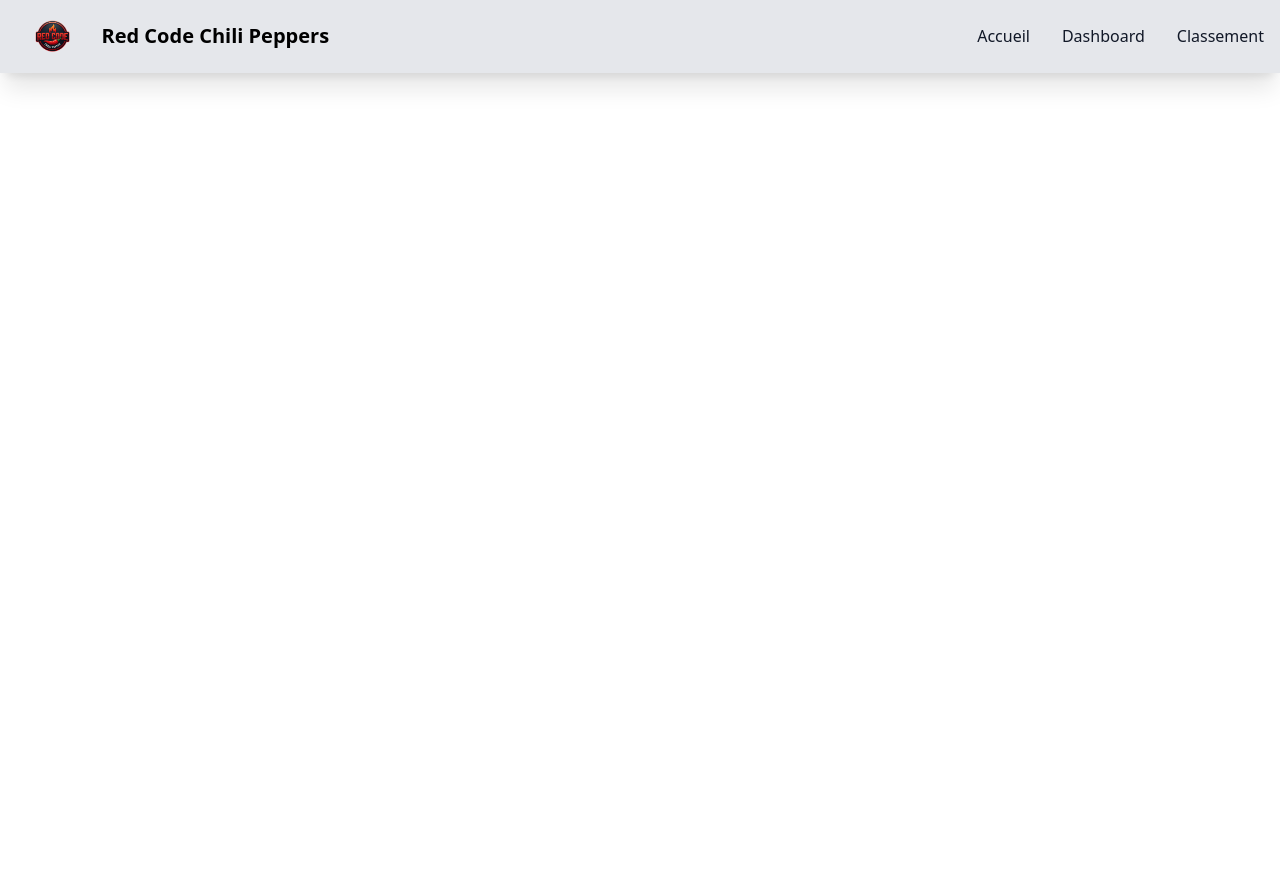
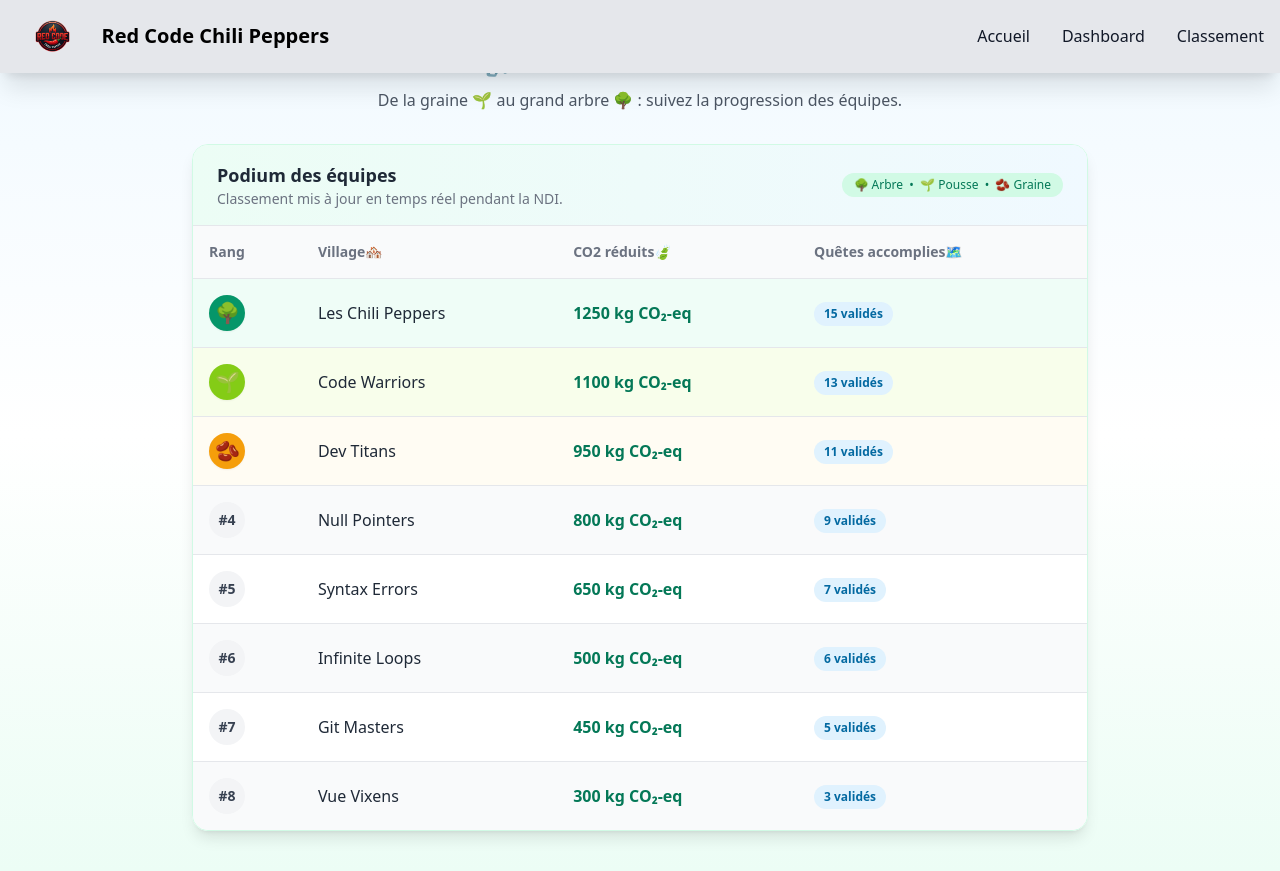
Before and after one commit to Raph9213/ndi-defi2, a Nuxt app in the folder defi2-frontend/: page /classement in a window 1280 px wide. Before the commit the page ends 800 px from the top, so only its background shows below. Built offline with nearby package versions, Linux system fonts and the light colour scheme.

Commit message:
Feat: page Classement (1ère version)

```diff
--- /dev/null
+++ b/defi2-frontend/app/pages/classement.vue
@@ -0,0 +1,103 @@
+<template>
+  <div class="min-h-screen bg-gradient-to-b from-sky-50 via-white to-emerald-50 flex flex-col items-center px-4 py-10">
+    <h1 class="mb-2 text-4xl font-extrabold text-emerald-700 tracking-tight">
+      📣 La Gazette locale
+    </h1>
+    <p class="mb-8 text-gray-600 text-center">
+      De la graine 🌱 au grand arbre 🌳 : suivez la progression des équipes.
+    </p>
+
+    <div class="w-full max-w-4xl bg-white/90 backdrop-blur-sm rounded-2xl shadow-lg border border-emerald-100 overflow-hidden">
+      <!-- Header de la carte -->
+      <div class="flex items-center justify-between px-6 py-4 border-b bg-gradient-to-r from-emerald-50 to-sky-50">
+        <div>
+          <h2 class="text-lg font-semibold text-gray-800">Podium des équipes</h2>
+          <p class="text-sm text-gray-500">Classement mis à jour en temps réel pendant la NDI.</p>
+        </div>
+        <span class="inline-flex items-center gap-1 px-3 py-1 text-xs font-medium rounded-full bg-emerald-100 text-emerald-700">
+          🌳 Arbre &nbsp;•&nbsp; 🌱 Pousse &nbsp;•&nbsp; 🫘 Graine
+        </span>
+      </div>
+
+      <table class="w-full text-left border-collapse">
+        <thead class="bg-gray-50">
+          <tr class="text-sm text-gray-500">
+            <th class="p-4 font-semibold border-b">Rang</th>
+            <th class="p-4 font-semibold border-b">Village🏘️</th>
+            <th class="p-4 font-semibold border-b">CO2 réduits🍃</th>
+            <th class="p-4 font-semibold border-b">Quêtes accomplies🗺️</th>
+          </tr>
+        </thead>
+
+        <tbody>
+          <tr
+            v-for="(team, index) in ranking"
+            :key="team.id"
+            :class="[
+              'border-b last:border-b-0 transition-colors',
+              index === 0
+                ? 'bg-emerald-50/80 hover:bg-emerald-100/80'
+                : index === 1
+                ? 'bg-lime-50/80 hover:bg-lime-100/80'
+                : index === 2
+                ? 'bg-amber-50/60 hover:bg-amber-100/70'
+                : 'odd:bg-white even:bg-gray-50 hover:bg-gray-100'
+            ]"
+          >
+            <!-- Rang -->
+            <td class="p-4">
+              <div class="flex items-center gap-3">
+                <div
+                  class="w-9 h-9 flex items-center justify-center rounded-full text-xl"
+                  :class="{
+                    'bg-emerald-600 text-white shadow-sm': index === 0,
+                    'bg-lime-500 text-white shadow-sm': index === 1,
+                    'bg-amber-500 text-white shadow-sm': index === 2,
+                    'bg-gray-100 text-gray-700': index > 2
+                  }"
+                >
+                  <span v-if="index === 0" aria-label="Premier rang">🌳</span>
+                  <span v-else-if="index === 1" aria-label="Deuxième rang">🌱</span>
+                  <span v-else-if="index === 2" aria-label="Troisième rang">🫘</span>
+                  <span v-else class="text-sm font-semibold">#{{ index + 1 }}</span>
+                </div>
+              </div>
+            </td>
+
+            <!-- Nom équipe -->
+            <td class="p-4 text-gray-800 font-medium">
+              {{ team.name }}
+            </td>
+
+            <!-- Points -->
+            <td class="p-4">
+              <span class="text-base font-extrabold text-emerald-700">
+                {{ team.points }} kg CO₂-eq
+              </span>
+            </td>
+
+            <!-- Défis validés -->
+            <td class="p-4">
+              <span class="inline-flex items-center px-2.5 py-1 text-xs font-semibold rounded-full bg-sky-100 text-sky-700">
+                {{ team.completedChallenges }} validés
+              </span>
+            </td>
+          </tr>
+        </tbody>
+      </table>
+    </div>
+  </div>
+</template>
+
+<script setup lang="ts">
+const ranking = [
+  { id: 1, name: 'Les Chili Peppers', points: 1250, completedChallenges: 15 },
+  { id: 2, name: 'Code Warriors', points: 1100, completedChallenges: 13 },
+  { id: 3, name: 'Dev Titans', points: 950, completedChallenges: 11 },
+  { id: 4, name: 'Null Pointers', points: 800, completedChallenges: 9 },
+  { id: 5, name: 'Syntax Errors', points: 650, completedChallenges: 7 },
+  { id: 6, name: 'Infinite Loops', points: 500, completedChallenges: 6 },
+  { id: 7, name: 'Git Masters', points: 450, completedChallenges: 5 },
+  { id: 8, name: 'Vue Vixens', points: 300, completedChallenges: 3 },
+]
+</script>
```
